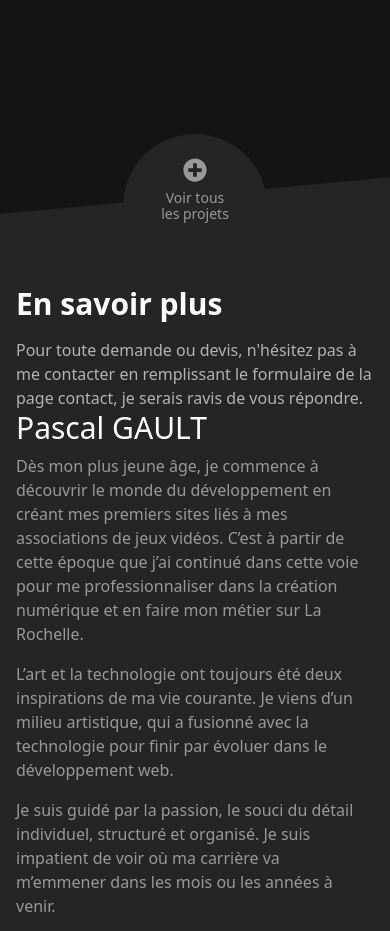
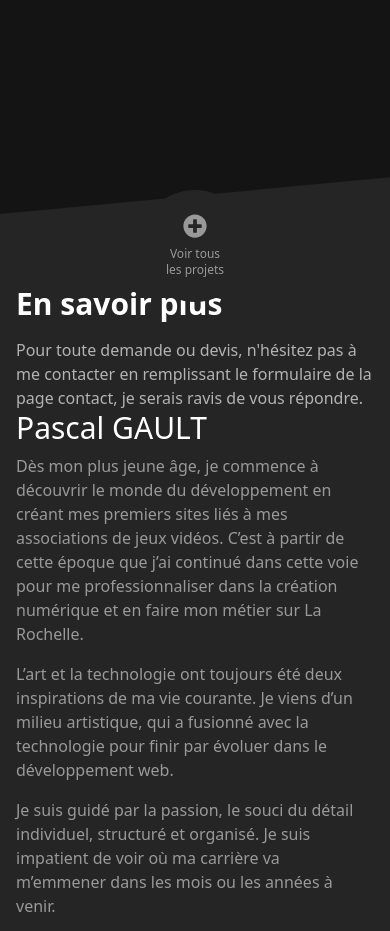
Before and after one commit to akiletour/inrage, a Next.js app: page /a-propos-de-moi in a window 390 px wide. Shown: the part 3000-3931 px from the top of the page. Built offline with nearby package versions, Linux system fonts and the light colour scheme.

Commit message:
fix(Diagonal): reduce size of CTA on mobile

```diff
--- a/components/layouts/Diagonal.tsx
+++ b/components/layouts/Diagonal.tsx
@@ -48,9 +48,9 @@ export default function Diagonal({
 
       {cta?.href && (
         <Link href={cta.href}>
-          <a className="absolute left-1/2 bottom-1 -translate-x-1/2 w-18 h-18 bg-gray-dark text-gray hover:text-white rounded-full flex flex-col items-center pt-3">
+          <a className="absolute left-1/2 -bottom-2 md:bottom-1 -translate-x-1/2 w-14 md:w-18 h-14 md:h-18 bg-gray-dark text-gray hover:text-white rounded-full flex flex-col items-center pt-3">
             <div>{cta.icon}</div>
-            <div className="mt-1 text-sm text-center leading-4">
+            <div className="mt-1 text-xs md:text-sm text-center leading-4">
               {Array.isArray(cta.title) ? (
                 cta.title.map((ttl) => (
                   <span key={ttl} className={'block'}>
```
